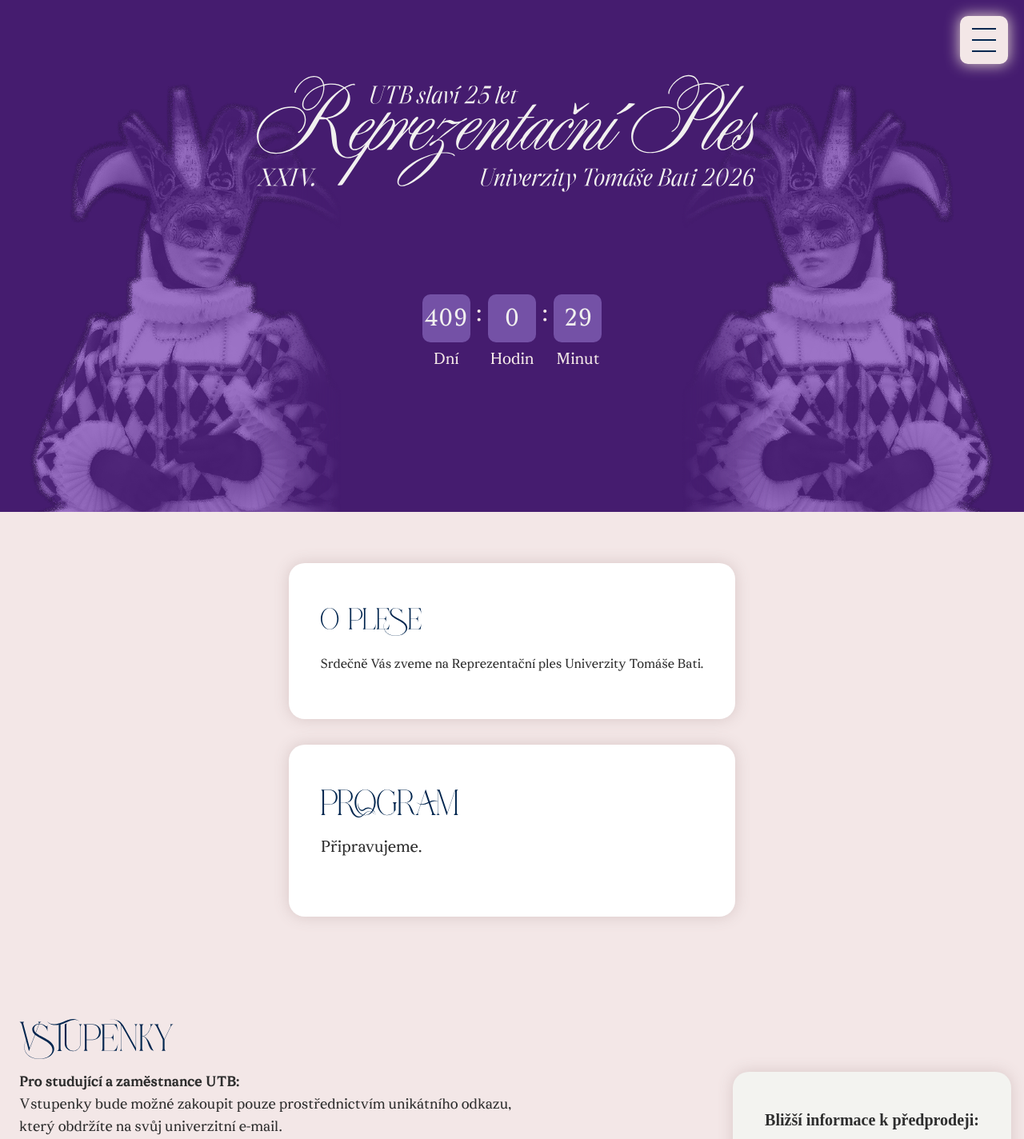
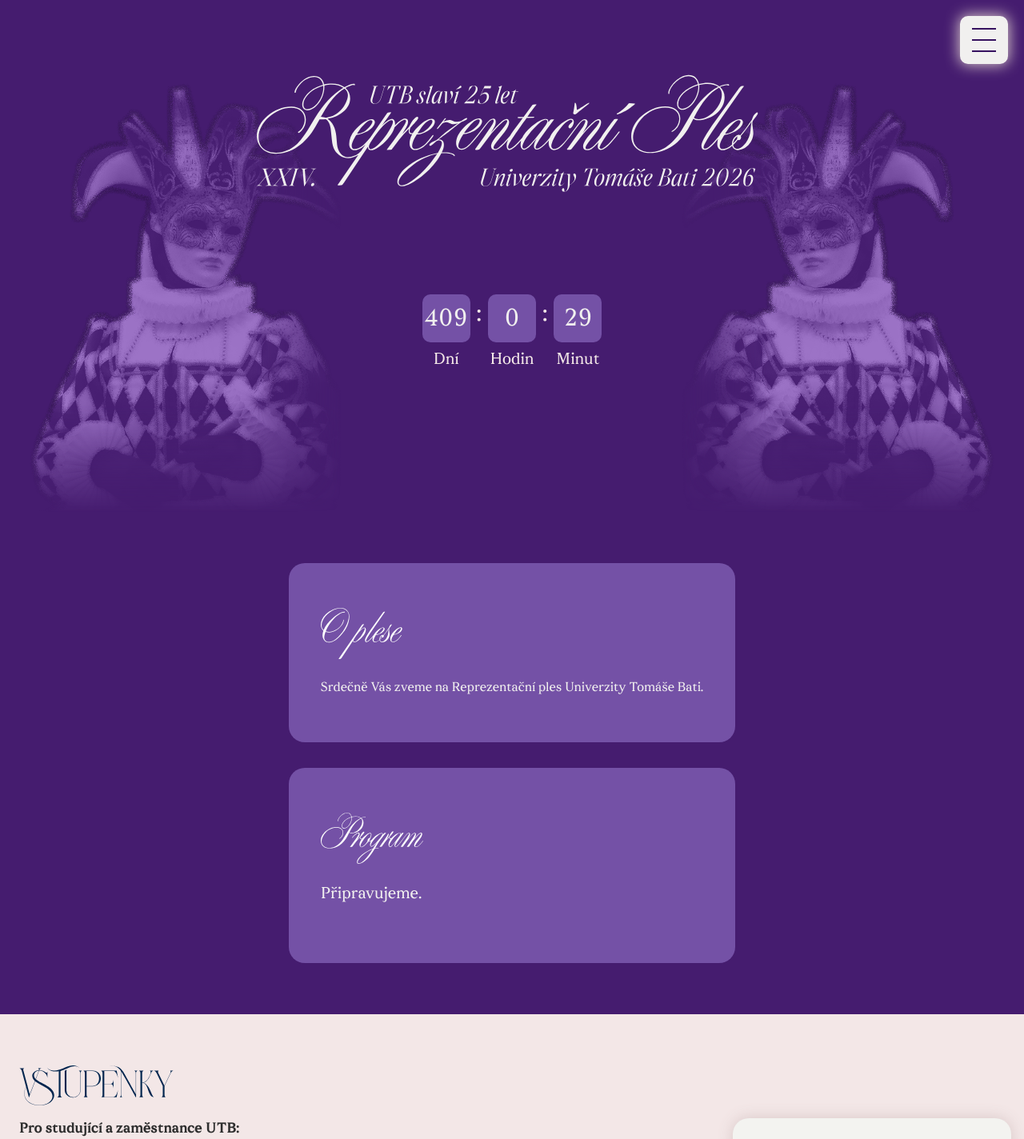
Before and after one commit to SU-UTB/web-ples-fe, a React (Vite) app: page / in a window 1280 px wide. Shown: the top 1424 px of the page at 80% size. Built offline with nearby package versions, Linux system fonts and the light colour scheme; a web font is replaced by a local one.

Commit message:
About section

```diff
--- a/src/App.tsx
+++ b/src/App.tsx
@@ -1,4 +1,3 @@
-import { useEffect } from 'react';
 import { Toaster } from 'react-hot-toast';
 import { RouterProvider, createBrowserRouter } from 'react-router-dom';
 import {
@@ -9,8 +8,8 @@ import {
 import './styles/index.css';
 
 // Import your custom cursor images
-import frCursor from './assets/img/eastereggs/frCursor.png';
-import pointerCursor from './assets/img/eastereggs/pointerCursor.png';
+// import frCursor from './assets/img/eastereggs/frCursor.png';
+// import pointerCursor from './assets/img/eastereggs/pointerCursor.png';
 
 const App = () => {
   const router = createBrowserRouter([
@@ -28,7 +27,7 @@ const App = () => {
     },
   ]);
 
-  useEffect(() => {
+/*   useEffect(() => {
     // Set the default cursor for the body
     document.body.style.cursor = `url(${frCursor}) 0 0, auto`;
 
@@ -48,7 +47,7 @@ const App = () => {
         style.parentNode.removeChild(style);
       }
     };
-  }, []);
+  }, []); */
 
   return (
     <>
--- a/src/components/cards/InfoCard.tsx
+++ b/src/components/cards/InfoCard.tsx
@@ -7,16 +7,15 @@ type Props = {
 
 export const InfoCard = ({ headline, children }: Props) => {
   return (
-    <article className="max-w-4xl py-14 px-10 bg-[#FFFFFF] rounded-20 shadow-card space-y-6 -mx-2 sm:mx-auto">
+    <article className="max-w-4xl py-8 md:py-14 px-6 md:px-10 bg-light-violet rounded-20 space-y-6 -mx-2 sm:mx-auto">
       <div className="text-2xl sm:text-3xl font-semibold uppercase font-numbers">
         <img
           src={headline}
           alt="Headline"
-          className="mx-left"
-          style={{ height: '35px' }} // Set the height using inline styles
+          className="h-12 md:h-16" // Replaced inline style and removed non-Tailwind class
         />
       </div>
-      <div>{children}</div>
+      <div className="text-white">{children}</div>
     </article>
   );
 };
--- a/src/components/hamburger/HamburgerButton.tsx
+++ b/src/components/hamburger/HamburgerButton.tsx
@@ -8,8 +8,7 @@ type HamburgerButtonProps = {
 export const HamburgerButton = ({ toggle, isOpen }: HamburgerButtonProps) => (
   <button
     onClick={toggle}
-    className="fixed flex justify-center items-center z-50 top-5 right-5 h-[40px] w-[40px] rounded-[10px] shadow-card md:h-[60px] md:w-[60px]"
-    style={{ backgroundColor: '#F3E7E7' }}
+    className="fixed flex bg-white justify-center items-center z-50 top-5 right-5 h-[40px] w-[40px] rounded-[10px] shadow-card md:h-[60px] md:w-[60px]"
   >
     <motion.div
       className="flex flex-col justify-between w-[50%] h-[50%] space-y-2 md:space-y-3 "
@@ -25,16 +24,14 @@ export const HamburgerButton = ({ toggle, isOpen }: HamburgerButtonProps) => (
             translateX: 0,
           },
         }}
-        className="w-full h-[1px] md:h-[2px]"
-        style={{ backgroundColor: '#02264F' }}
+        className="w-full h-[1px] md:h-[2px] bg-dark-violet"
       />
       <motion.div
         variants={{
           closed: { opacity: 1 },
           open: { opacity: 0 },
         }}
-        className="w-full h-[1px] md:h-[2px]"
-        style={{ backgroundColor: '#02264F' }}
+        className="w-full h-[1px] md:h-[2px] bg-dark-violet"
         transition={{ duration: 0.1 }}
       />
       <motion.div
@@ -46,8 +43,7 @@ export const HamburgerButton = ({ toggle, isOpen }: HamburgerButtonProps) => (
             translateX: 0,
           },
         }}
-        className="w-full h-[1px] md:h-[2px]"
-        style={{ backgroundColor: '#02264F' }}
+        className="w-full h-[1px] md:h-[2px] bg-dark-violet"
       />
     </motion.div>
   </button>
--- a/src/components/sections/AboutSection.tsx
+++ b/src/components/sections/AboutSection.tsx
@@ -6,11 +6,7 @@ import { Section } from '../shared/Section';
 
 export const AboutSection = () => {
   return (
-    <div
-      style={{
-        backgroundColor: '#F3E7E7',
-      }}
-    >
+    <div className="bg-violet">
       <Section id="o-plese" className="">
         <div className="flex flex-col items-center justify-center lg:items-start lg:gap-x-4 lg:flex-row relative">
           <img
@@ -18,15 +14,9 @@ export const AboutSection = () => {
             alt="Socha"
             width={645}
             height={645}
-            className="w-full max-w-[645px] h-auto hidden desktop:hidden"
-            style={{
-              position: 'sticky',
-              top: '0px', // Sticks to the viewport top
-              alignSelf: 'flex-start', // Aligns the image to the section top
-              zIndex: 10, // Ensures the image stays above other elements
-            }}
+            className="w-full max-w-[645px] h-auto hidden desktop:hidden sticky top-0 self-start z-10"
           />
-          <div className="flex flex-col gap-8">
+          <div className="flex flex-col px-8 md:px-0 gap-8">
             <AboutCard />
             {/* <DresscodeCard /> */}
             <section id="program">
--- a/src/components/sections/HeroSection.tsx
+++ b/src/components/sections/HeroSection.tsx
@@ -11,7 +11,7 @@ export const HeroSection = () => {
       className="relative flex flex-col items-center bg-violet min-h-[60vh] md:min-h-[80vh] overflow-hidden pt-12"
     >
       {/* --- LEVÁ MASKA --- */}
-      <div className="absolute -left-10 md:left-0 md:right-auto bottom-0 w-3/4 md:w-1/3 pointer-events-none z-10">
+      <div className="absolute -left-10 md:left-0 md:right-auto bottom-0 w-3/4 md:w-1/3 pointer-events-none z-10 [mask-image:linear-gradient(to_bottom,white_75%,transparent)]">
         <img
           src={maskImage}
           alt=""
@@ -22,7 +22,7 @@ export const HeroSection = () => {
       </div>
 
       {/* --- PRAVÁ MASKA --- */}
-      <div className="absolute right-0 bottom-0 w-1/3 pointer-events-none z-10 hidden md:block">
+      <div className="absolute right-0 bottom-0 w-1/3 pointer-events-none z-10 hidden md:block md:[mask-image:linear-gradient(to_bottom,white_75%,transparent)]">
         <img
           src={maskImage}
           alt=""
```
Also changed, not shown: src/assets/img/headlines/o_plese.svg, src/assets/img/headlines/program.svg.
